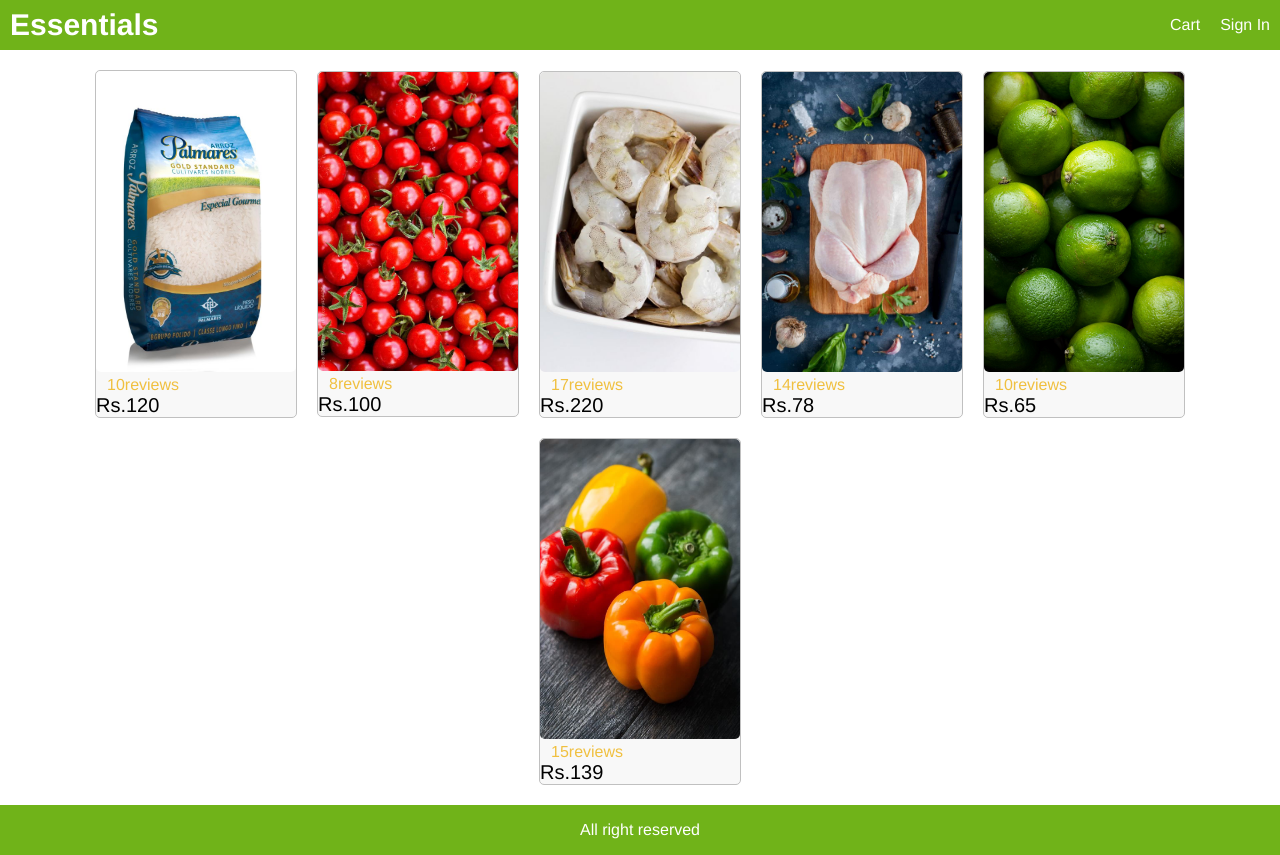
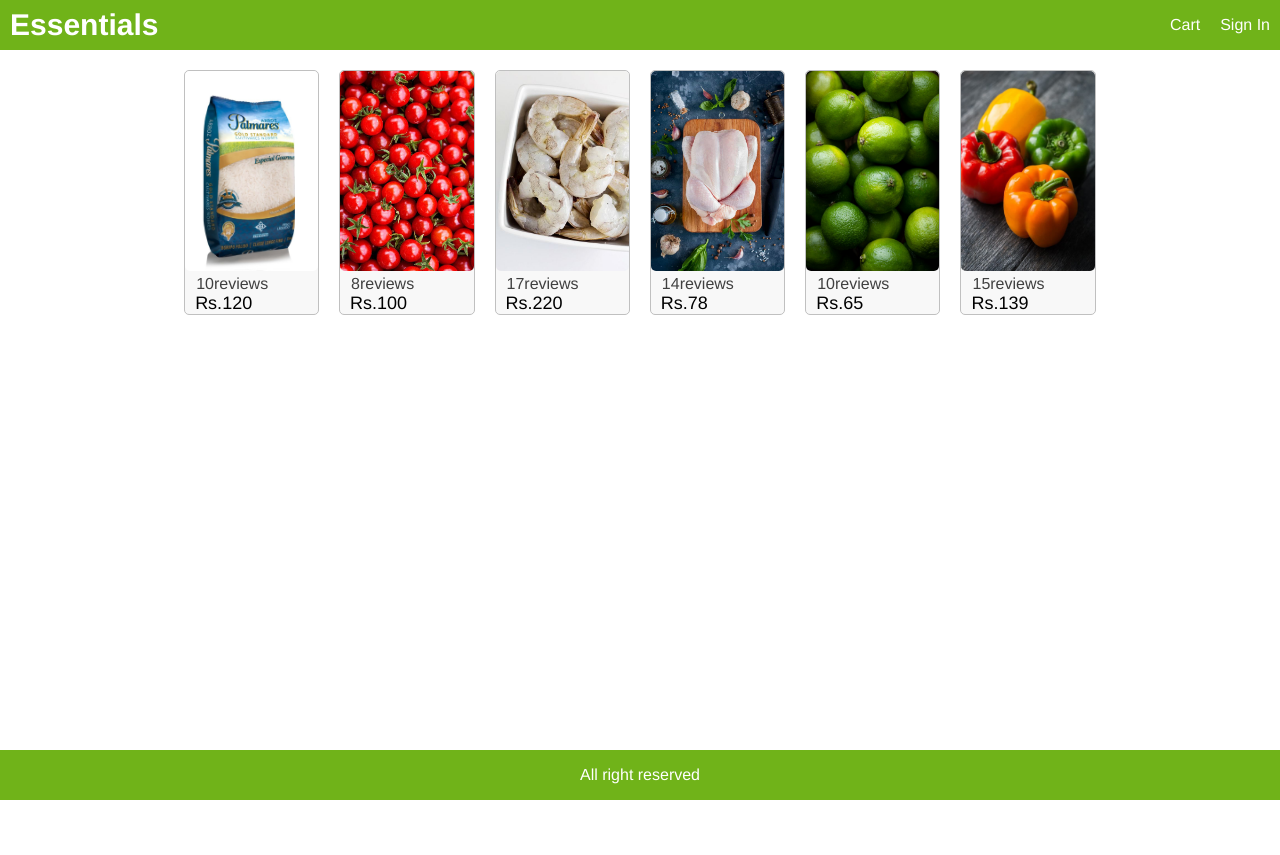
Before and after one commit to Helani1818/Essentials, a React (Create React App) app in the folder essentials-frontend/: page / in a window 1280 px wide. After the commit the page ends 800 px from the top, so only its background shows below. Built offline with nearby package versions, Linux system fonts and the light colour scheme.

Commit message:
Card alignment
Minor changes to card and text alignment

```diff
--- a/essentials-frontend/src/index.css
+++ b/essentials-frontend/src/index.css
@@ -80,6 +80,9 @@ img {
 img.medium {
   max-width: 20rem;
   width: 100%;
+  max-height: 20rem;
+  height: 100%;
+
 }
 
 /* Card */
@@ -93,13 +96,17 @@ img.medium {
   padding: 1rem;
 }
 .card-body > * {
-  margin-bottom: 0.5rem;
+  margin-bottom: 1rem;
 }
 .price {
-  font-size: 2rem;
+  font-size: 1.8rem;
+  margin-left: 1rem;
 }
 /* Rating */
 .rating span {
   color: #f0c040;
   margin: 0.1rem;
 }
+.rating span:last-child {
+  color: #404040;
+}
```
